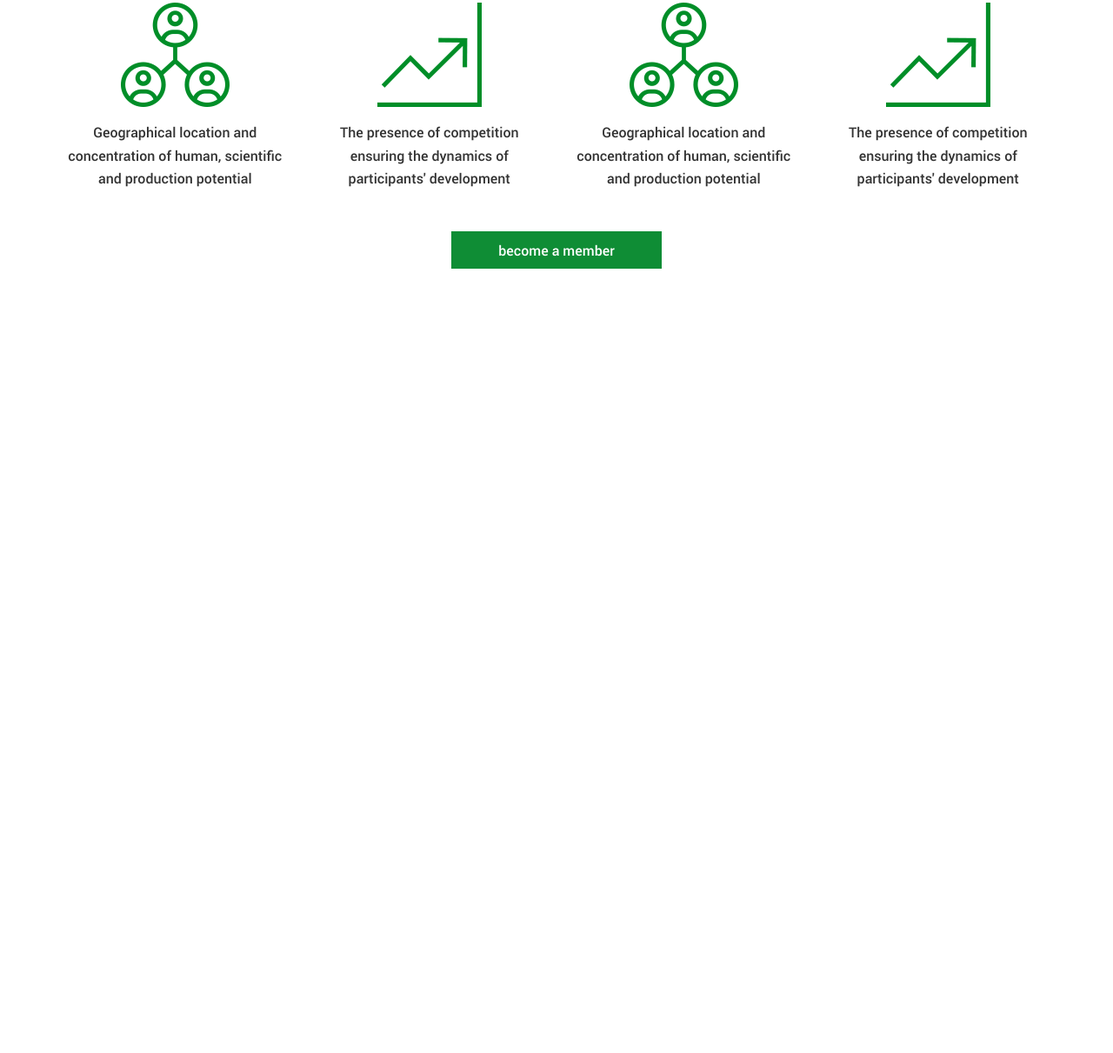
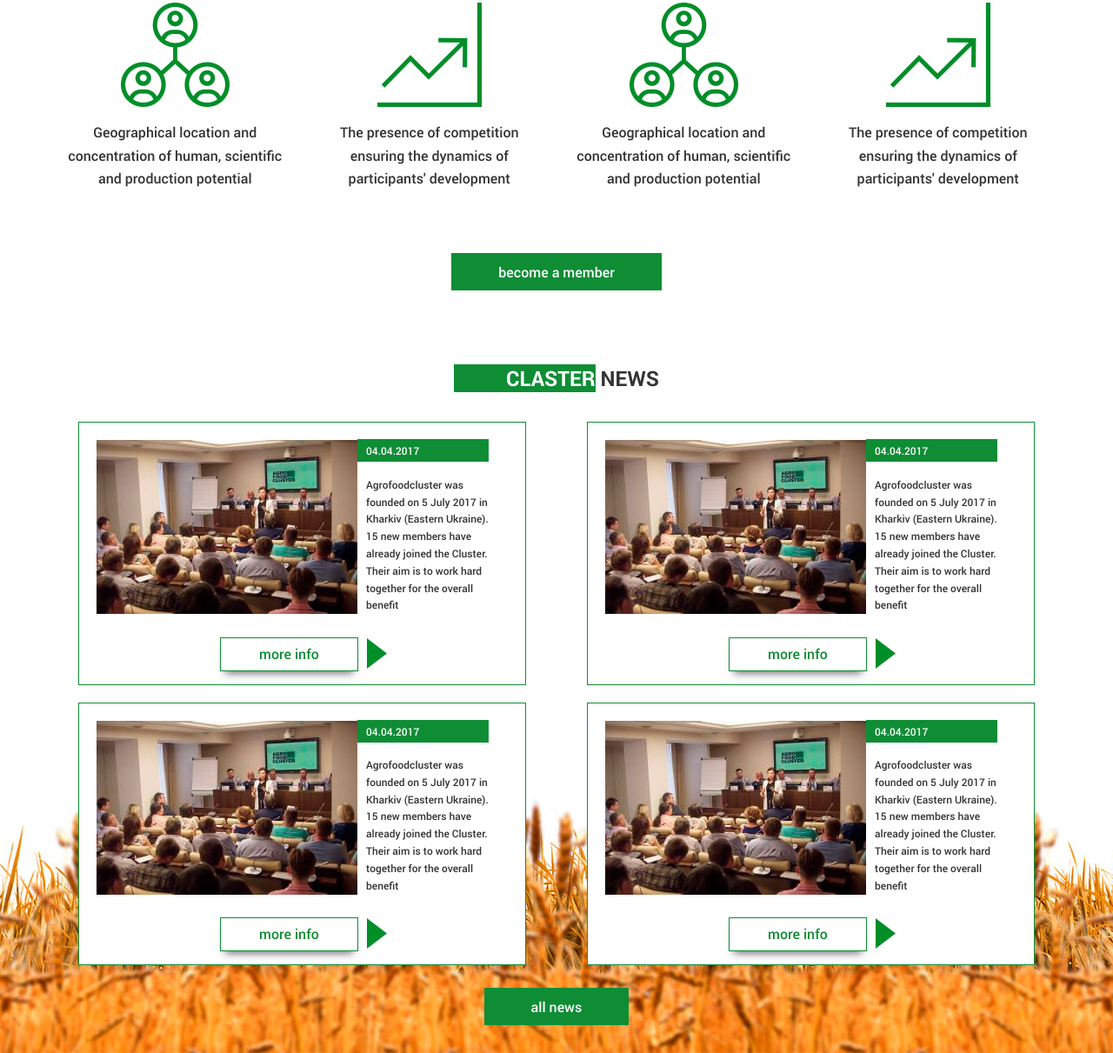
Before and after one commit to Inkori/Agro-food-cluster, a website: page app/index.html in a window 1280 px wide. Shown: the part 1685-2896 px from the top of the page at 87% size. Before the commit the page ends 1994 px from the top, so only its background shows below. Drawn offline with Linux system fonts and the light colour scheme.

Commit message:
section-3

```diff
--- a/app/index.html
+++ b/app/index.html
@@ -221,7 +221,7 @@
 
 	</header>
 
-	<section class="section-defualt section-1">
+	<section class="section-default section-1">
 		<div class="capton-style"><h2><span>Claster</span> tascs</h2></div>
 
 		<div class="claster-tascs-wrapper">
@@ -263,7 +263,7 @@
 			</div>
 		</div>
 	</section>
-	<section class="section-advantages section-defualt">
+	<section class="section-advantages section-default">
 		<div class="capton-style"><h2><span>Claster</span> advantages</h2></div>
 		<div class="container">
 			<div class="row">
@@ -285,7 +285,10 @@
 						<p>The presence of competition ensuring the dynamics of participants' development</p>
 					</div>
 					<div class="col-md-12">
-						<a href="#" class="button gren-btn">become a member</a>
+						<div class="btn-wrapper">
+							<a href="#" class="button green-btn">become a member</a>
+						</div>
+
 					</div>
 
 				</div>
@@ -295,6 +298,82 @@
 		</div>
 
 	</section>
+	<section class="section-news section-default" >
+		<div class="capton-style"><h2><span>Claster</span> news</h2></div>
+		<div class="news-wrapper">
+			<div class="container">
+				<div class="row">
+					<div class="col-md-6">
+						<div class="new-news">
+							<div class="news-item">
+								<img src="img/news/1.jpg" class="new-item-img" alt="Agro">
+								<div class="news-item-text">
+									<span>04.04.2017</span>
+									<p>Agrofoodcluster was founded on 5 July 2017 in Kharkiv (Eastern Ukraine). 15 new members have already joined the Cluster. Their aim is to work hard together for the overall benefit</p>
+								</div>
+								<div class="btn">
+									<button class="button">more info</button>
+									<a href="#" class="info"><img src="img/aroow-news.png" alt="Agro"></a>
+								</div>
+							</div>
+						</div>
+					</div>
+					<div class="col-md-6">
+						<div class="new-news">
+							<div class="news-item">
+								<img src="img/news/1.jpg" class="new-item-img" alt="Agro">
+								<div class="news-item-text">
+									<span>04.04.2017</span>
+									<p>Agrofoodcluster was founded on 5 July 2017 in Kharkiv (Eastern Ukraine). 15 new members have already joined the Cluster. Their aim is to work hard together for the overall benefit</p>
+								</div>
+								<div class="btn">
+									<button class="button">more info</button>
+									<a href="#" class="info"><img src="img/aroow-news.png" alt="Agro"></a>
+								</div>
+							</div>
+						</div>
+					</div>
+					<div class="col-md-6">
+						<div class="new-news">
+							<div class="news-item">
+								<img src="img/news/1.jpg" class="new-item-img" alt="Agro">
+								<div class="news-item-text">
+									<span>04.04.2017</span>
+									<p>Agrofoodcluster was founded on 5 July 2017 in Kharkiv (Eastern Ukraine). 15 new members have already joined the Cluster. Their aim is to work hard together for the overall benefit</p>
+								</div>
+								<div class="btn">
+									<button class="button">more info</button>
+									<a href="#" class="info"><img src="img/aroow-news.png" alt="Agro"></a>
+								</div>
+							</div>
+						</div>
+					</div>
+					<div class="col-md-6">
+						<div class="new-news">
+							<div class="news-item">
+								<img src="img/news/1.jpg" class="new-item-img" alt="Agro">
+								<div class="news-item-text">
+									<span>04.04.2017</span>
+									<p>Agrofoodcluster was founded on 5 July 2017 in Kharkiv (Eastern Ukraine). 15 new members have already joined the Cluster. Their aim is to work hard together for the overall benefit</p>
+								</div>
+								<div class="btn">
+									<button class="button">more info</button>
+									<a href="#" class="info"><img src="img/aroow-news.png" alt="Agro"></a>
+								</div>
+							</div>
+						</div>
+					</div>
+					<div class="col-md-12">
+						<div class="btn-wrapper">
+							<a href="#" class="button green-btn">all news</a>
+						</div>
+
+					</div>
+				</div>
+			</div>
+
+		</div>
+	</section>
 
 	<script src="js/scripts.min.js"></script>
 
--- a/app/sass/main.sass
+++ b/app/sass/main.sass
@@ -129,12 +129,22 @@ b, strong
 		padding: 6px 18px
 		&::after
 			height: 2px
-.gren-btn
-	background-color: $accent
-	color: #fff
-
-	&:hover
-		background-color: lighten(#fff, 12%)
+.btn-wrapper
+	text-align: center
+	padding: 25px 0 40px 0
+	.green-btn
+		background-color: $accent
+		color: #fff
+		text-align: center
+		z-index: 2
+		&:hover
+			background-color: lighten(#fff, 12%)
+			color: #000
+		&:active
+			background-color: darken($accent, 10%)
+		&:hover, &:focus
+			text-decoration: none
+			color: #222
 
 .slider-wrap
 	position: relative
@@ -262,7 +272,7 @@ b, strong
 
 
 //End header
-.section-defualt
+.section-default
 	padding-top: 70px
 	.capton-style
 		text-align: center
@@ -337,6 +347,52 @@ b, strong
 		.button
 			top: 40px
 
+.section-news
+	position: relative
+	background-repeat: no-repeat
+	.news-wrapper
+		background-image: url("../img/bg-section-3.jpg")
+		background-repeat: no-repeat
+		background-position: bottom
+		.new-news
+			border: 1px solid $accent
+			margin: 10px 20px
+			.news-item
+				background-color: #fff
+			.new-item-img
+				padding: 20px 10px 20px 20px
+				background-size: cover
+				position: relative
+				float: left
+			.news-item
+				span
+					font-size: 12px
+					background-color: $accent
+					color: #fff
+					padding: 5px 80px 5px 10px
+					text-align-last: auto
+					margin-left: -10px
+				p
+					font-family: "roboto-example"
+					font-size: 12px
+					padding-left: 10px
+					padding-top: 5px
+					margin-right: 37px
+				&-text
+					padding-top: 18px
+					padding-left: 30px
+			.btn
+				padding: 15px 162px
+				.button
+					padding: 5px 44px
+					box-shadow: 0 8px 10px -6px rgba(50,50,50,.75)
+
+			.info
+				position: absolute
+				padding-left: 10px
+				padding-top: 1px
+
+
 
 
 
```
Also changed, not shown: app/css/main.min.css, app/img/aroow-news.png (added), app/img/bg-section-3.jpg (added), app/img/news/1.jpg (added).
